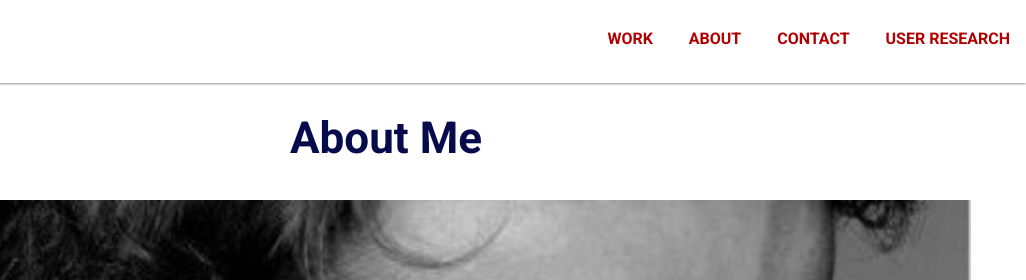
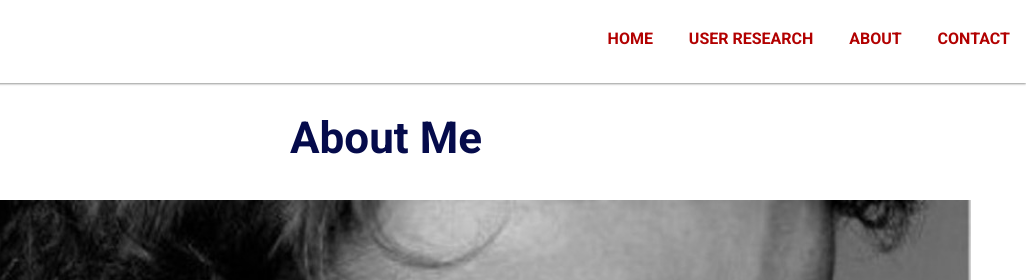
Before and after one commit to Eisman24/Portfolio-Site-Aike-Fiedler-Exercise-1.4.-, a plain HTML site: page about.html in a window 1280 px wide. Shown: the top 280 px of the page, 254-1280 px from the left. Drawn offline with nearby package versions, Linux system fonts and the light colour scheme.

Commit message:
Update about.html

```diff
--- a/about.html
+++ b/about.html
@@ -21,10 +21,10 @@
       <img class="logo" src="img/nav/logo.png" alt="Aike Fiedler UX Design Logo">
       <nav>
         <ul>
-          <li><a href="index.html">Work</a></li>
+          <li><a href="index.html">Home</a></li>
+          <li><a href="userResearch.html">User research</a></li>
           <li><a href="#">About</a></li>
           <li><a href="#contact" onclick="menuToggle()">Contact</a></li>
-          <li><a href="userResearch.html">User research</a></li>
           <li><a href="javascript:void(0);" class="icon" onclick="menuToggle()"><i class="fas fa-bars"></i></a></li>
         </ul>
       </nav>
```
